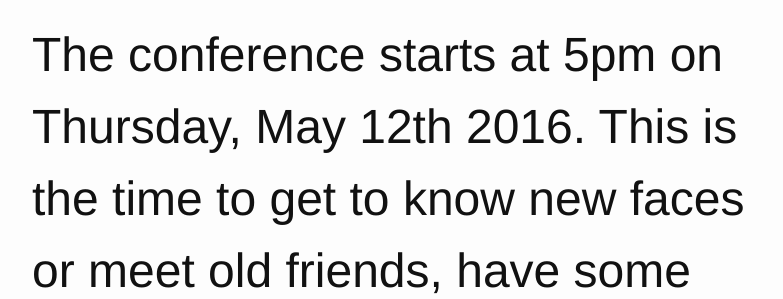
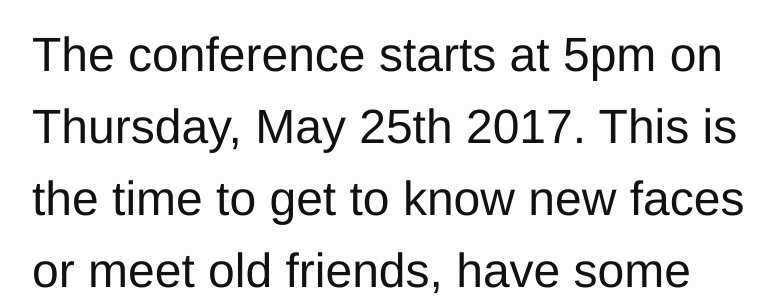
Before and after one commit to socrates-it/socrates-it.github.io, a Jekyll site: the page built from _posts/2000-01-03-schedule.md, in a window 1280 px wide and 900 px high, scrolled down 436 px. Shown: the part 232-531 px from the top of the window, without its empty margins (238-1021 px from the left). Built offline with Jekyll 4.4.1, drawn with Linux system fonts in a browser that asks for light colours; our own code applies the rules of GitHub Pages for plain Markdown files; some of the changed text lies outside the part shown.

Commit message:
fixed schedule

```diff
--- a/_posts/2000-01-03-schedule.md
+++ b/_posts/2000-01-03-schedule.md
@@ -9,7 +9,7 @@ fa-icon: calendar
 The event will be run as a two day [Open Space](http://agilecoachcamp.org/tiki-index.php?page=OpenSpace), facilitated by the outstanding facilitator [Pierluigi Pugliese](http://blog.connexxo.com).
 
 ## Thursday
-The conference starts at 5pm on Thursday, May 12th 2016. This is the time to get to know new faces or meet old friends, have some drinks at the bar, explore the surrounding area etc.
+The conference starts at 5pm on Thursday, May 25th 2017. This is the time to get to know new faces or meet old friends, have some drinks at the bar, explore the surrounding area etc.
 
 Starting around 6pm the hotel will serve a buffet so that even people who arrived a little later will get something to eat.
 
```
